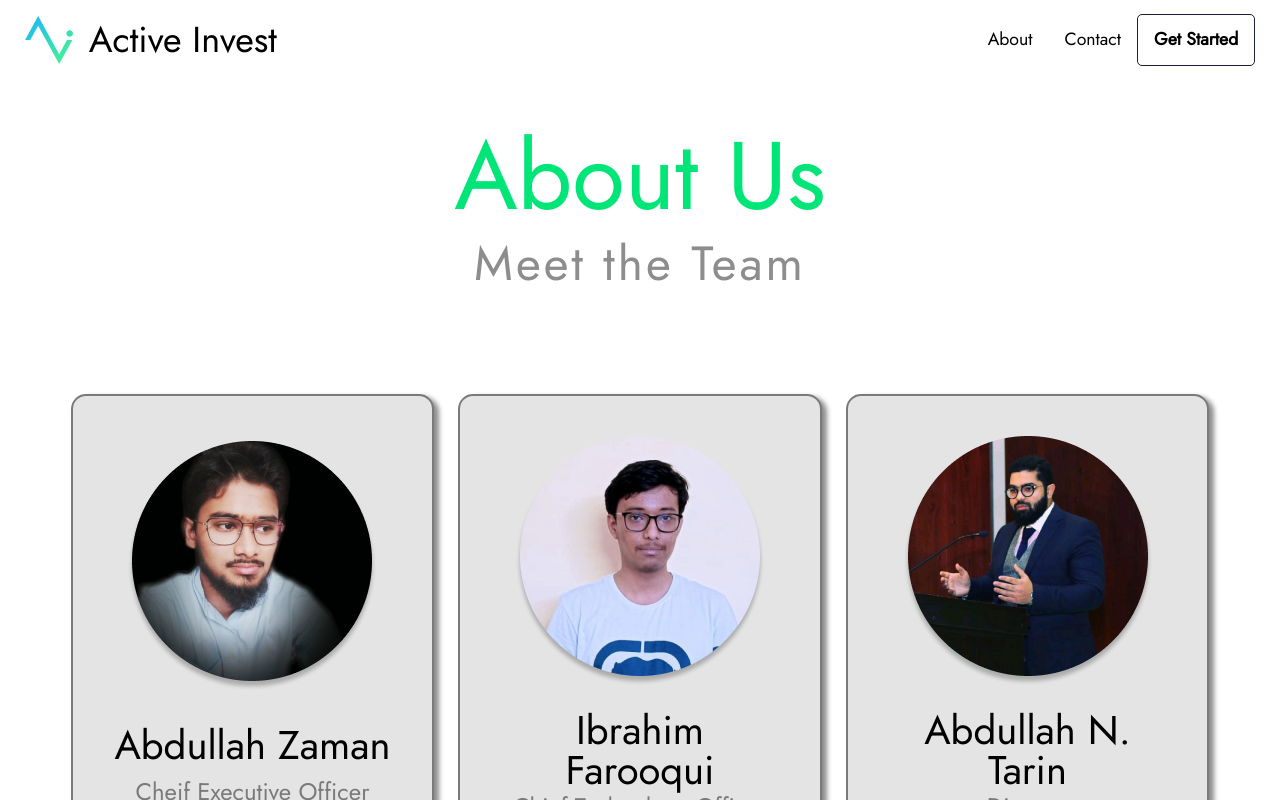
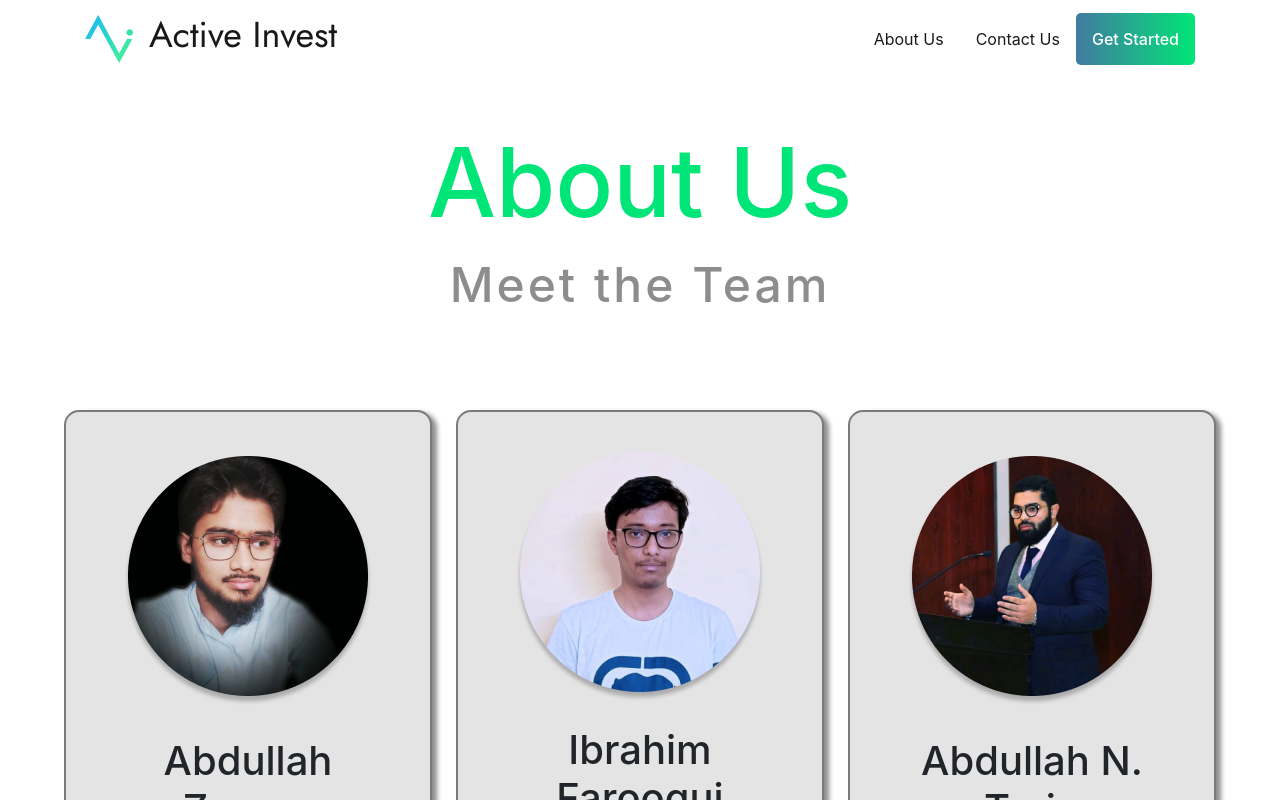
Before and after one commit to ActiveInvest/check-active-invest, a Next.js app: page /about in a window 1280 px wide. Shown: the top 800 px of the page. Built offline with nearby package versions, Linux system fonts and the light colour scheme.

Commit message:
Add Responsive Navbar and Working Contact Form

```diff
--- a/components/footer.module.scss
+++ b/components/footer.module.scss
@@ -1,7 +1,7 @@
 @import "../styles/colors.scss";
 
 .footer {
-    background: linear-gradient(to right,  $secondary, $primary);;
+    background: linear-gradient(to right,  $secondary, $primary);
     color: #fff;
 }
 
--- /dev/null
+++ b/components/navbar.js
@@ -0,0 +1,51 @@
+import Link from "next/link";
+import Head from 'next/head'
+import navStyles from './navbar.module.scss'
+
+const Header = () => {
+    return (
+
+        <>
+
+<Head>
+    <link rel="stylesheet" href="https://maxcdn.bootstrapcdn.com/bootstrap/4.0.0/css/bootstrap.min.css" integrity="sha384-Gn5384xqQ1aoWXA+058RXPxPg6fy4IWvTNh0E263XmFcJlSAwiGgFAW/dAiS6JXm" crossorigin="anonymous"></link>
+    <script src="https://code.jquery.com/jquery-3.2.1.slim.min.js" integrity="sha384-KJ3o2DKtIkvYIK3UENzmM7KCkRr/rE9/Qpg6aAZGJwFDMVNA/GpGFF93hXpG5KkN" crossorigin="anonymous"></script>
+    <script src="https://cdnjs.cloudflare.com/ajax/libs/popper.js/1.12.9/umd/popper.min.js" integrity="sha384-ApNbgh9B+Y1QKtv3Rn7W3mgPxhU9K/ScQsAP7hUibX39j7fakFPskvXusvfa0b4Q" crossorigin="anonymous"></script>
+    <script src="https://maxcdn.bootstrapcdn.com/bootstrap/4.0.0/js/bootstrap.min.js" integrity="sha384-JZR6Spejh4U02d8jOt6vLEHfe/JQGiRRSQQxSfFWpi1MquVdAyjUar5+76PVCmYl" crossorigin="anonymous"></script>
+</Head>
+
+
+<nav class="navbar navbar-expand-lg navbar-light">
+    <div className='container'>
+
+    <Link href="/" >
+		<a class="navbar-brand">
+            <span className={navStyles.logoContainer}>
+            <img src="/images/logo.svg" className={navStyles.img} />
+			<h1 className={navStyles.logoText}>Active&nbsp;Invest</h1>
+            </span>
+		</a>
+	</Link>
+
+  <button class="navbar-toggler" type="button" data-toggle="collapse" data-target="#navbarNavAltMarkup" aria-controls="navbarNavAltMarkup" aria-expanded="false" aria-label="Toggle navigation">
+     <span class="navbar-toggler-icon"></span>
+  </button>
+
+  <div class="collapse navbar-collapse" id="navbarNavAltMarkup">
+
+    <div class="navbar-nav ml-auto">
+      <Link href="/about"><span className={navStyles.navLink}><a class="nav-item nav-link active" > About Us </a></span></Link>
+      <Link href="/contact"><span className={navStyles.navLink}><a class="nav-item nav-link active"> Contact Us </a></span></Link>
+      <Link href="/stocks"><span className={navStyles.navButton}><a class="nav-item nav-link active" style={{color:'#fff'}}> Get&nbsp;Started </a></span></Link>
+    </div>
+
+  </div>
+  </div>
+</nav>
+
+
+        </>
+    )
+}
+
+export default Header
--- /dev/null
+++ b/components/navbar.module.scss
@@ -0,0 +1,45 @@
+
+.logoContainer{
+    display: flex;
+	justify-content: space-evenly;
+	align-items: center;
+}
+
+.img{
+    width: 3rem;
+}
+
+.logoText{
+    padding-left: 1rem;
+	font-size: 2.25rem;
+	font-family: 'Jost', sans-serif;
+}
+
+
+.navLink{
+    padding: 0 .5rem;
+    cursor: pointer;
+    padding-top: 6px;
+}
+
+.navButton{
+    padding: 6px 8px;
+    cursor: pointer;
+    background: linear-gradient(to right,  #427aa1, #00e577);
+	border-radius: 5px;
+	font-weight: 500;
+}
+
+
+@media screen and (max-width: 560px) {
+    .img{
+        width: 2.5rem;
+    }
+
+    .logoText{
+        padding-left: 1rem;
+        font-size: 2rem;
+        font-family: 'Jost', sans-serif;
+    }
+
+}
--- a/pages/about.js
+++ b/pages/about.js
@@ -1,5 +1,5 @@
 import Head from "next/head";
-import Nav from "../components/nav";
+import Navbar from '../components/navbar'
 import Footer from '../components/footer'
 import styles from "../styles/about.module.scss";
 
@@ -9,7 +9,7 @@ const about = () => {
 			<Head>
 				<title>About Us - Active Invest</title>
 			</Head>
-			<Nav />
+			<Navbar />
 
 			<div className={styles.container}>
 				<main className={styles.main}>
--- a/pages/contact.js
+++ b/pages/contact.js
@@ -2,7 +2,7 @@ import { useState } from 'react'
 import axios from 'axios'
 import Head from "next/head";
 import Footer from '../components/footer'
-import Nav from "../components/nav";
+import Navbar from '../components/navbar'
 import contactStyles from '../styles/contact.module.scss'
 
 const contact = () => {
@@ -60,7 +60,7 @@ const contact = () => {
             <Head>
 				<title>Contact Us - Active Invest</title>
 			</Head>
-            <Nav />
+            <Navbar />
             <main className={contactStyles.mainHead}>
             <div>
                 <div className={contactStyles.mainTitle}>
--- a/pages/stocks/[symbol].js
+++ b/pages/stocks/[symbol].js
@@ -1,6 +1,6 @@
 import { useEffect, useState, useRef } from "react";
 import Head from "next/head";
-import Nav from "../../components/nav";
+import Navbar from "../../components/navbar";
 import Footer from '../../components/footer'
 import styles from "../../styles/stockInfo.module.scss";
 
@@ -164,7 +164,7 @@ export default function stockInfo({ data: { symbol, name } }) {
 			<Head>
 				<title>Stock Info - {ticker}</title>
 			</Head>
-			<Nav />
+			<Navbar />
 			<div id="main" className={styles.container}>
 				<div id="overview_widget" ref={overviewContainer} />
 				<div id="tradingview_735f8" ref={graphContainer} />
--- a/pages/video.js
+++ b/pages/video.js
@@ -1,5 +1,5 @@
 import Head from "next/head";
-import Nav from "../components/nav";
+import Navbar from '../components/navbar'
 import Footer from '../components/footer'
 import styles from '../styles/video.module.scss';
 
@@ -9,7 +9,7 @@ export default function Video() {
         <Head>
             <title>Investing - Active Invest</title>
         </Head>
-        <Nav />
+        <Navbar />
         <div className={styles.mainDiv}>
         <div className = {styles.container}>
             <iframe
```
Also changed, not shown: pages/index.js (+5 -5 lines), pages/stocks/index.js (+2 -9 lines).
